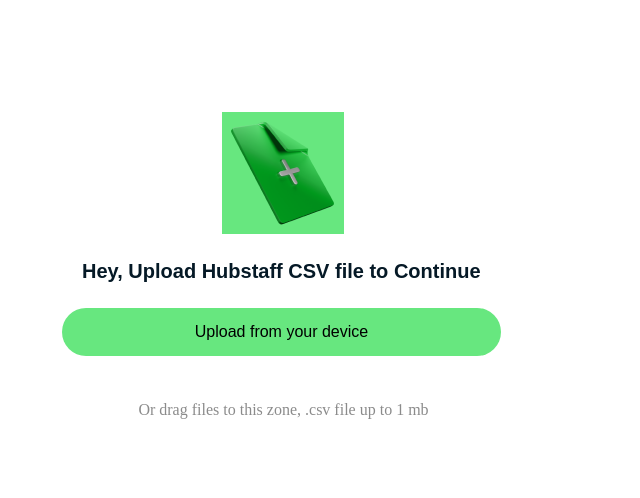
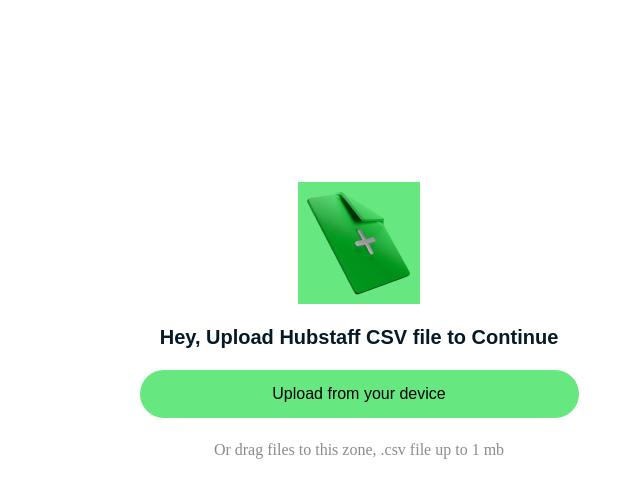
Before and after one commit to Nakatavi/hub-parser, a React (Create React App) app: page / in a window 1280 px wide. Shown: the top 498 px of the page, without its empty margins (281-921 px from the left). Built offline with nearby package versions, Linux system fonts and the light colour scheme; sample sign-in values are in the browser's storage; the HTML template or start-up script is replaced by a standard one.

Commit message:
Layout Ui changes

```diff
--- a/src/styles/layout.css
+++ b/src/styles/layout.css
@@ -1,38 +1,34 @@
-.layout{
-    position: relative;
+.layout {
+    display: flex;
+    flex-direction: column;
+    align-items: center;
+    text-align: center;
     max-width: 1096px;
     height: 348px;
-    top: 72px;
-    left: auto;
+    margin: 150px auto 0;
     border-radius: 12px;
   }
-.layout-image{
-    position: absolute;
+
+  .layout-image {
     width: 122px;
     height: 122px;
-    top: 32px;
-    left: 495px;
+    margin-top: 32px;
   }
-.layout-text{
-    position: relative;
+
+  .layout-text {
     width: 402px;
-    height: 26px;
-    top: 178px;
-    left: 355px;
     font-family: sans-serif;
     font-size: 20px;
     font-weight: 700;
     line-height: 26px;
     letter-spacing: 0em;
-    text-align: left;
+    text-align: center;
     color: #051926;
+    margin-top: 20px;
   }
-.layout-text-buttom{
-    position: relative;
+
+  .layout-text-buttom {
     width: 329px;
-    height: 24px;
-    top: 292px;
-    left: 392px;
     font-family: 'DM Sans';
     font-size: 16px;
     font-weight: 500;
@@ -40,16 +36,15 @@
     letter-spacing: 0em;
     text-align: center;
     color: #8B8B8B;
+    margin-top: 20px;
   }
+
   .custom-file-upload {
     display: inline-block;
     background-color: #67E77F;
-    position: absolute;
     color: black;
     width: 439px;
     height: 48px;
-    top: 228px;
-    left: 335px;
     border-radius: 39px;
     border: none;
     text-align: center;
@@ -58,6 +53,7 @@
     font-family: sans-serif;
     cursor: pointer;
     line-height: 48px;
+    margin-top: 20px;
   }
 
   .custom-file-upload input[type="file"] {
```
Lines whose indentation alone changed are shown as unchanged.
